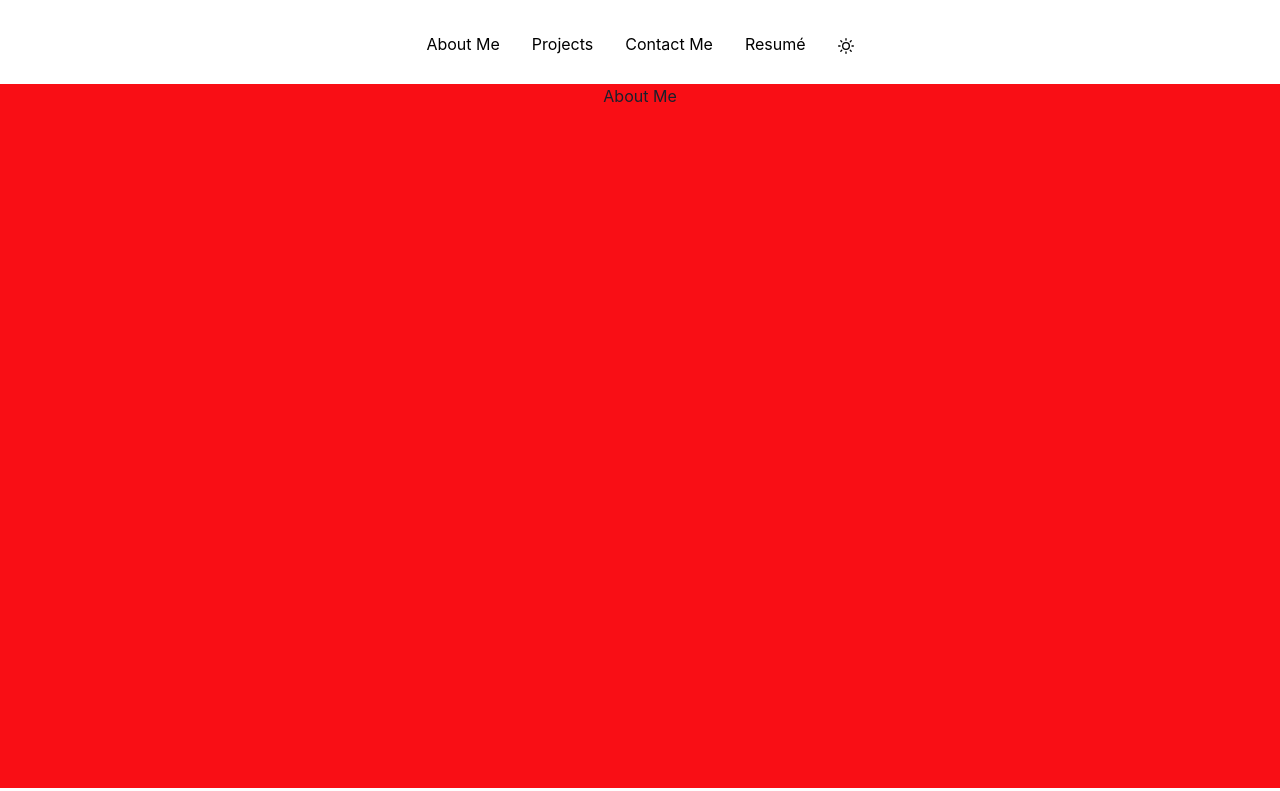
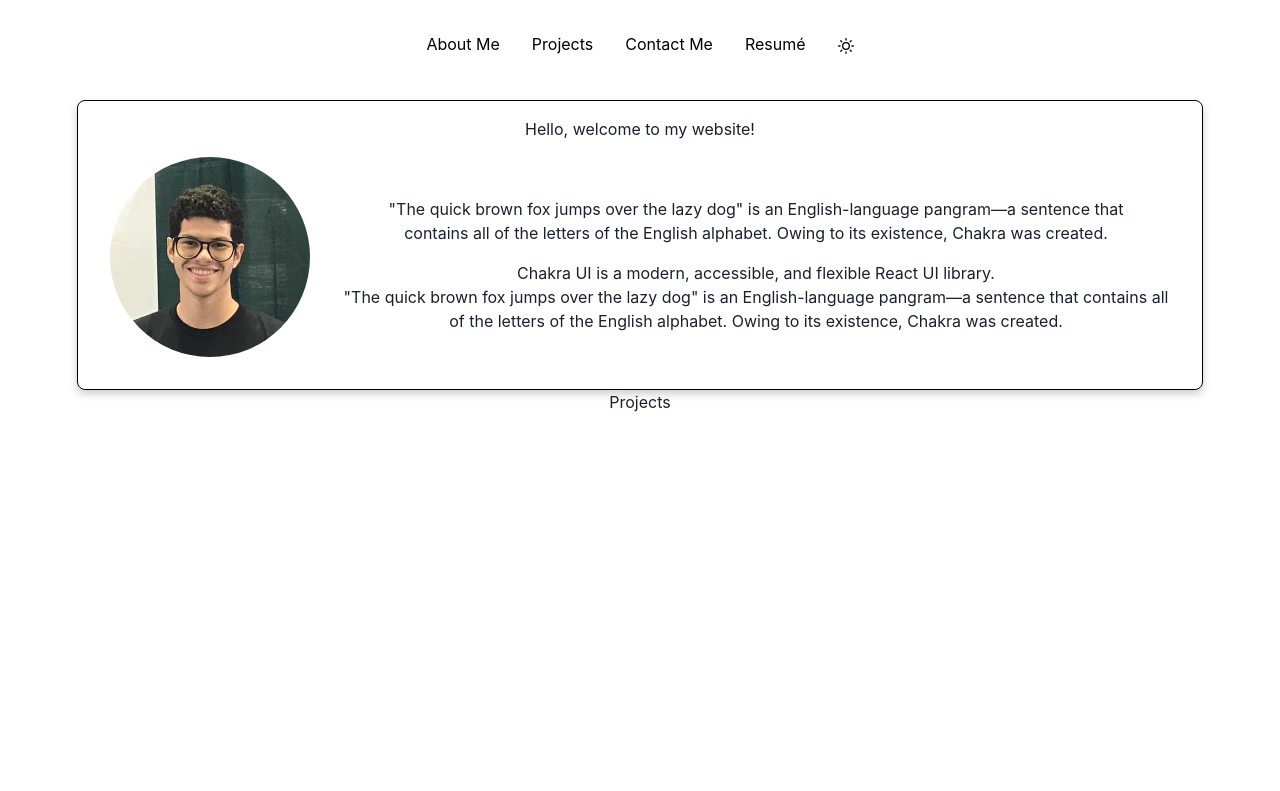
Before and after one commit to bryan-bmf/my-page, a React (Create React App) app: page / in a window 1280 px wide. Shown: the top 791 px of the page. Built offline with nearby package versions, Linux system fonts and the light colour scheme.

Commit message:
about me card

```diff
--- a/src/App.tsx
+++ b/src/App.tsx
@@ -9,7 +9,7 @@ function App() {
 	return (
 		<div className="App">
 			<Navbar />
-			<Box pt="84px">
+			<Box pt="84px" >
 				<AboutMe />
 				<Projects />
 				<ContactMe />
--- a/src/components/AboutMe.tsx
+++ b/src/components/AboutMe.tsx
@@ -1,20 +1,50 @@
-import { Box } from "@chakra-ui/react";
+import { Box, Center, Flex, Image, Spacer, Text } from "@chakra-ui/react";
+import foto from "../assets/foto.jpg";
 
 const AboutMe = () => {
 	return (
-		<Box id="About Me" sx={sx.about} bg="primary">
-			<h1>
-				About Me
-			</h1>
-		</Box>
+		<Center>
+			<Box id="About Me"  sx={sx.about}>
+				<h1>Hello, welcome to my website!</h1>
+				<Flex align="center" h="inherit" w="inherit">
+					<Box w="300px" p="4">
+						<Image
+							borderRadius="full"
+							boxSize="200px"
+							maxWidth="200px"
+							src={foto}
+							alt="Bryan Mitchell Flores"
+						/>
+					</Box>
+					<Spacer />
+					<Flex direction="column" p="4">
+						<Text p="4">
+							"The quick brown fox jumps over the lazy dog" is an
+							English-language pangram—a sentence that contains all of
+							the letters of the English alphabet. Owing to its
+							existence, Chakra was created.
+						</Text>
+						<Text>Chakra UI is a modern, accessible, and flexible React UI library.</Text>
+						<Text>"The quick brown fox jumps over the lazy dog" is an
+							English-language pangram—a sentence that contains all of
+							the letters of the English alphabet. Owing to its
+							existence, Chakra was created.</Text>
+					</Flex>
+				</Flex>
+			</Box>
+		</Center>
 	);
 };
 
 const sx = {
 	about: {
-		h: "88vh"
-
-	}
-}
+		maxW: "88vw",
+		p: "4",
+		mt: "4",
+		border: "1px solid black",
+		borderRadius: "8px",
+		boxShadow: "0px 4px 8px 0px rgba(0,0,0,0.2)",
+	},
+};
 
 export default AboutMe;
--- a/src/components/navbar/NavbarContainer.tsx
+++ b/src/components/navbar/NavbarContainer.tsx
@@ -11,7 +11,7 @@ const NavbarContainer = ({ children }: any) => {
 			w="100%"
 			mb={8}
 			p={8}
-			bg={["primary.500", "primary.500", "transparent", "transparent"]}
+			bg={["primary.500", "primary.500", "transparent", "navbar"]}
 			color={["black", "black", "primary.700", "primary.700"]}
 		>
 			{children}
--- a/src/utils/theme.tsx
+++ b/src/utils/theme.tsx
@@ -23,6 +23,9 @@ const colors = {
     text: {
       white: "#ffffff",
       black: "#000000",
+    },
+    navbar: {
+      default: "#1a202c"
     }
 	},
 	semanticTokens: {
@@ -43,6 +46,10 @@ const colors = {
         default: "text.black",
         _dark: "text.white",
       },
+      navbar: {
+        default: "white",
+        _dark: "navbar.default",
+      }
 		},
 	},
 };
@@ -50,6 +57,7 @@ const colors = {
 // #06f1ea	#f90e15
 // #8f00fe	#70ff01
 // #eb008b	#14ff74
+// #1a202c
 
 // 3. extend the theme
 const theme = extendTheme({ config, ...colors });
```
Also changed, not shown: src/assets/foto.jpg (added).
